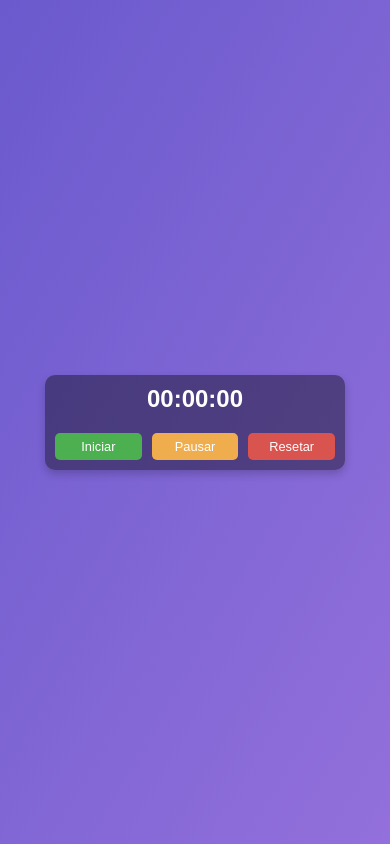
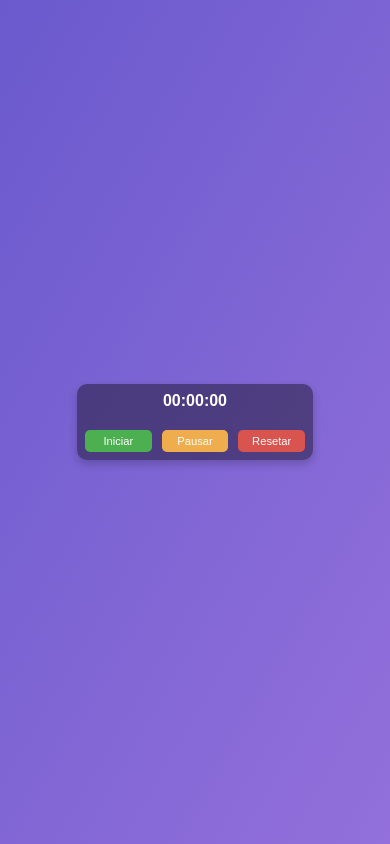
Before and after one commit to J-Andrey/cronometro, a plain HTML site: page index.html in a window 390 px wide. Drawn offline with Linux system fonts and the light colour scheme.

Commit message:
Update styles.css

```diff
--- a/styles.css
+++ b/styles.css
@@ -67,17 +67,17 @@ h1 {
 /* Responsividade extra */
 @media (max-width: 480px) {
   .botoes button {
-    flex: 1 1 70px;
-    font-size: 0.8rem;
-    padding: 6px 12px;
+    flex: 1 1 60px;
+    font-size: 0.7rem;
+    padding: 5px 10px;
   }
 
   h1 {
-    font-size: 1.5rem; /* bem menor para telas pequenas */
+    font-size: 1rem; /* tamanho bem menor do cronômetro */
   }
 
   .cronometro {
-    padding: 10px;
-    max-width: 280px; /* caixa menor no celular */
+    padding: 8px;
+    max-width: 220px; /* reduz bastante a caixa */
   }
 }
```
